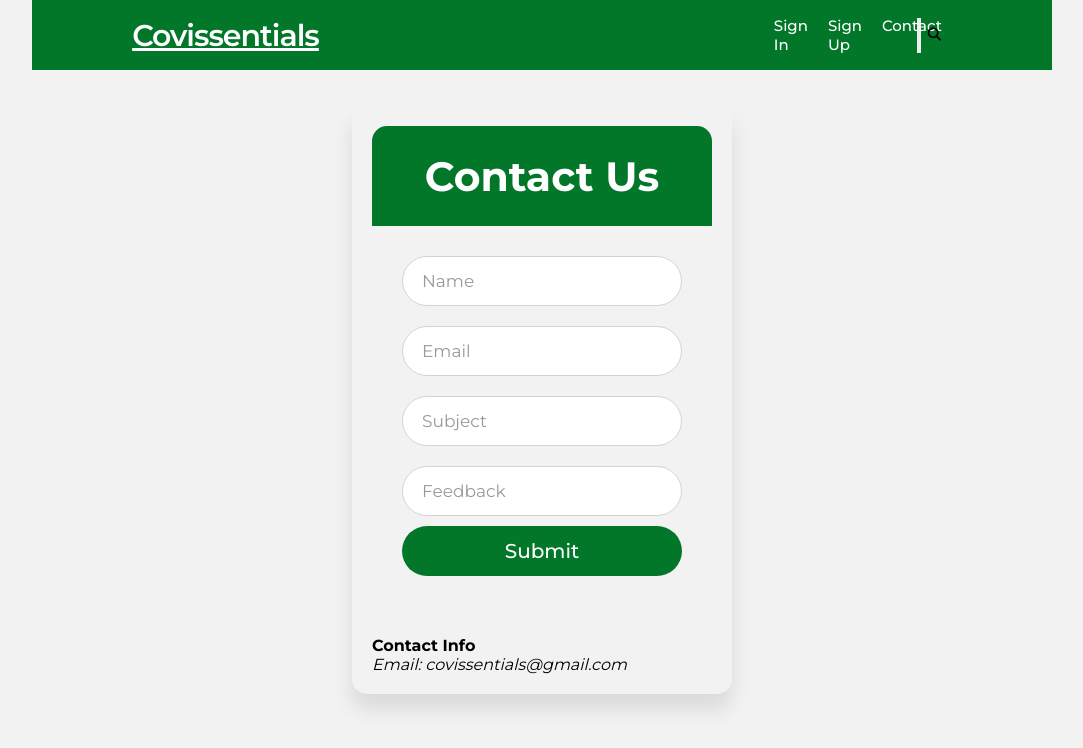
After one commit to sonalijain20/covissentials, a Django app: page /contact/ in a window 1280 px wide. The commit adds this page. Shown: the top 748 px of the page, without its empty margins (98-1181 px from the left). Run offline with Django 3.2, Linux system fonts and the light colour scheme; some libraries are stand-ins or nearby versions.

Commit message:
after contact

```diff
--- a/covissentials/urls.py
+++ b/covissentials/urls.py
@@ -30,5 +30,6 @@ urlpatterns = [
     path('addcategory/',views.addCategory),
     path('display/', views.display),
     path('delete/<int:num>/', views.deleteResource),
+    path('contact/', views.contactDetails),
 
 ]
--- a/mainApp/admin.py
+++ b/mainApp/admin.py
@@ -6,3 +6,4 @@ from .models import *
 admin.site.register(Provider)
 admin.site.register(Category)
 admin.site.register(Resource)
+admin.site.register(Contact)
--- /dev/null
+++ b/mainApp/templates/contact-us.html
@@ -0,0 +1,50 @@
+{% extends 'index.html' %}
+{% load static %}
+{% block body %}
+		<div class="wrapper">
+					<div class="title">
+						<h3>Contact Us</h3>
+					</div>
+						{% for i in messages %}
+		 					{{i}}
+						{% endfor %}
+				    	<form name="contact-form" method="post" enctype="multipart/form-data">
+                            {% csrf_token %}
+				            <div class="field">
+				                <input type="text" name="name" required="required">
+								<label>Name</label>
+				            </div>
+				            <div class="field">
+				                <input type="email" name="email" required="required">
+								<label>Email</label>
+				            </div>
+				            <div class="field">
+				                <input type="text" name="subject"  required="required">
+								<label>Subject</label>
+				            </div>
+				            <div class="field">
+				                <input name="message" id="message" required="required"  cols="12">
+								<label>Feedback</label>
+				            </div>
+				            <div class="field">
+				                <input type="submit" name="submit" value="Submit">
+				            </div>
+				        </form>
+
+
+	    		<div class="col-sm-4">
+	    			<div>
+	    				<h4 >Contact Info</h4>
+	    				<address>
+<!--	    					<p>E-Shopper Inc.</p>-->
+<!--							<p>935 W. Webster Ave New Streets Chicago, IL 60614, NY</p>-->
+<!--							<p>Newyork USA</p>-->
+<!--							<p>Mobile: +2346 17 38 93</p>-->
+<!--							<p>Fax: 1-714-252-0026</p>-->
+							<p>Email: covissentials@gmail.com</p>
+	    				</address>
+	    			</div>
+    			</div>
+    </div><!--/#contact-page-->
+
+{% endblock %}
--- a/mainApp/templates/index.html
+++ b/mainApp/templates/index.html
@@ -344,19 +344,15 @@ form .signup-link a:hover{
     {% if not user.is_authenticated %}
 
       <div class="nav-items">
-        <li>
-          <a href="/signin/">Sign In</a>
-        </li>
+        <li><a href="/signin/">Sign In</a></li>
         <li><a href="/signup/">Sign Up</a> </li>
+        <li><a href="/contact/">Contact</a> </li>
       </div>
     {% else %}
       <div class="nav-items">
-        <li>
-          <a href="/profile/" >Profile</a>
-        </li>
-        <li>
-          <a href="/signout/" >Sign Out</a>
-        </li>
+        <li><a href="/profile/" >Profile</a></li>
+        <li><a href="/signout/" >Sign Out</a></li>
+        <li><a href="/contact/">Contact</a> </li>
       </div>
 
     {% endif %}
@@ -384,6 +380,10 @@ form .signup-link a:hover{
 
   <a href="/display/"><button class="button"><span>Resources</span></button></a>
  <a href="/display/"><button class="button"><span>Locations</span></button></a>
+  <br>
+  <br>
+  <a href=""><button class="button"><span>Donate</span></button></a>
+  <a href=""><button class="button"><span>Covid Info.</span></button></a>
 
 {% endblock %}
 </body>
--- a/mainApp/templates/login.html
+++ b/mainApp/templates/login.html
@@ -11,7 +11,7 @@
                  {% csrf_token %}
                 <div class="field">
                    <input type="text" required name="uname">
-                   <label>Email Address</label>
+                   <label>Username</label>
                 </div>
                 <div class="field">
                    <input type="password" required name="password">
--- a/mainApp/templates/resource.html
+++ b/mainApp/templates/resource.html
@@ -20,6 +20,7 @@
             <td>{{i.avail}}</td>
             <td>{{i.blood_group}}</td>
             <td><a href="">Edit</a><br>
+            <td><a href="/editresource/{{i.id}}">Edit</a><br>
             <a href="/delete/{{i.id}}">Delete</a></td>
         </tr>
         </div>
--- a/mainApp/templates/signup.html
+++ b/mainApp/templates/signup.html
@@ -50,7 +50,7 @@
                <label>Username</label>
             </div>
              <div class="field">
-               <input type="number" required name="phone">
+               <input type="text" required name="phone">
                <label>Contact No.</label>
             </div>
             <div class="field">
@@ -85,7 +85,7 @@
 
 <!--            </div>-->
             <div class="field">
-               <input type="submit" value="Login">
+               <input type="submit" value="Sign Up">
             </div>
 
          </form>
--- a/mainApp/views.py
+++ b/mainApp/views.py
@@ -30,7 +30,7 @@ def signUp(request):
         p.name=request.POST.get('name')
         p.uname=request.POST.get('uname')
         p.email=request.POST.get('email')
-        p.phone=request.POST.get('contact')
+        p.phone=request.POST.get('phone')
         p.area=request.POST.get('area')
         p.pin=request.POST.get('pin')
         p.city=request.POST.get('city')
@@ -40,7 +40,7 @@ def signUp(request):
             user = User.objects.create_user(username=p.uname, email=p.email, password=pword)
 
             p.save()
-            return HttpResponseRedirect('/')
+            return HttpResponseRedirect('/signin/')
         except:
             messages.error(request, "Username already exists")
     return render(request, "signup.html", )
@@ -97,17 +97,18 @@ def addResource(request):
         return HttpResponseRedirect('/admin/')
     category = Category.objects.all()
     if(request.method=="POST"):
-        # try:
+        try:
             p = Provider.objects.get(uname=request.user)
             r =Resource()
             r.rname=request.POST.get('rname')
             r.avail=int(request.POST.get('avail'))
             r.category=Category.objects.get(name=request.POST.get('category'))
+            r.blood_group = request.POST.get('blood')
             r.provider = p
             r.save()
             return HttpResponseRedirect('/profile/')
-        # except:
-        #     return HttpResponseRedirect('/')
+        except:
+            return HttpResponseRedirect('/')
     return render(request,"addresource.html", {"Category": category})
 
 
@@ -124,6 +125,7 @@ def editResource(request,num):
             r.name = request.POST.get('rname')
             r.avail = request.POST.get('avail')
             r.category = Category.objects.get(name=request.POST.get('category'))
+            r.blood_group = request.POST.get('blood')
             r.provider = p
             r.save()
             return HttpResponseRedirect('/profile/')
@@ -139,7 +141,7 @@ def addCategory(request):
     if(request.method=="POST"):
         try:
             c = Category()
-            c.name = request.POST.get('cat');
+            c.name = request.POST.get('cat')
             c.save()
             return HttpResponseRedirect('/addresource/')
         except:
@@ -173,3 +175,15 @@ def deleteResource(request, num):
 def display(request):
     r = Resource.objects.all()
     return render(request, "display.html", {"Resource": r})
+
+def contactDetails(request):
+    if(request.method=="POST"):
+        c=Contact()
+        c.name=request.POST.get('name')
+        c.email=request.POST.get('email')
+        c.subject=request.POST.get('subject')
+        c.msg=request.POST.get('message')
+        c.save()
+        messages.success(request,"Message Sent")
+        return HttpResponseRedirect('/contact/')
+    return render(request,"contact-us.html")
```
Also changed, not shown: mainApp/models.py (+10 -0 lines), mainApp/templates/editresource.html (+22 -15 lines), db.sqlite3, mainApp/migrations/0011_contact.py (added).
